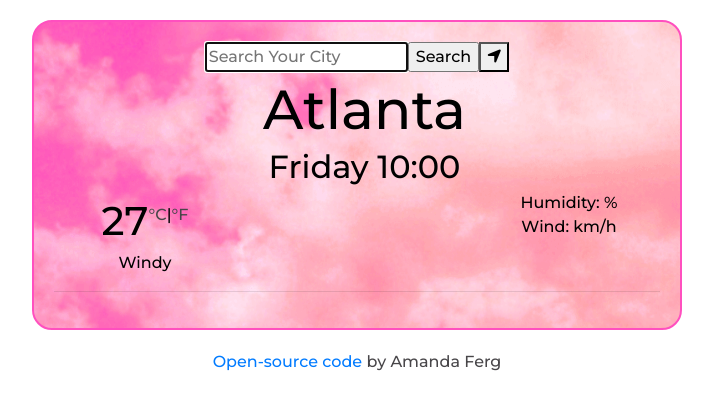
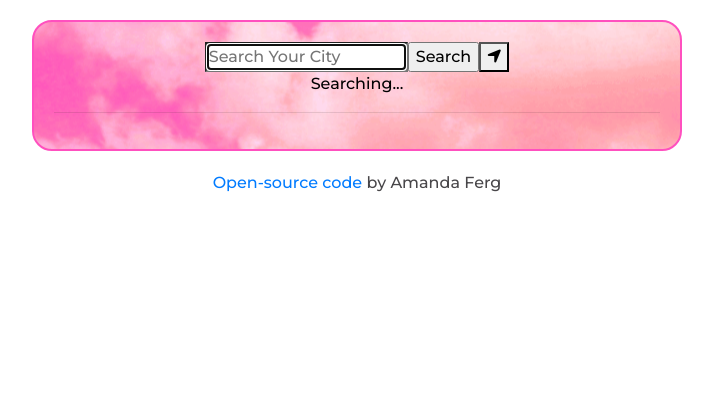
Before and after one commit to amanda-ferg/React-Weather, a React (Create React App) app: page / in a window 1280 px wide. Shown: the top 410 px of the page, without its empty margins (283-996 px from the left). Built offline with nearby package versions, Linux system fonts and the light colour scheme; no server answers.

Commit message:
Made search engine functional

```diff
--- a/src/App.js
+++ b/src/App.js
@@ -9,7 +9,7 @@ export default function App() {
     <div className="App">
       <div className="container">
         <div className="box" style={{ backgroundImage: `url(${background})` }}>
-          <Weather />
+          <Weather defaultCity="Atlanta"/>
           <hr />
           <Forecast />
         </div>
--- a/src/Weather.js
+++ b/src/Weather.js
@@ -3,25 +3,45 @@ import axios from "axios";
 import "./Weather.css";
 
 export default function Search() {
-    function handleResponse(response){
-      console.log(response.data);
+let [weatherData, setWeatherData] = useState({ ready: false});
+let [city, setCity] = useState("");
+
+    function displayWeather(response){
+      setWeatherData({
+      ready: true,
+      temperature: response.data.main.temp,
+      wind: response.data.wind.speed,
+      humidity: response.data.main.humidity,
+      description: response.data.weather[0].description,
+      date: "Friday 10:00",
+      icon: `http://openweathermap.org/img/wn/${response.data.weather[0].icon}@2x.png`
+      });
+    }
+
+
+    function handleSubmit(event) {
+    event.preventDefault();
+    const apiKey = `523153ffc9ade9361b141e46da936c85`;
+    let apiUrl = `https://api.openweathermap.org/data/2.5/weather?q=${city}&appid=${apiKey}&units=metric`;
+    axios.get(apiUrl).then(displayWeather);
   }
 
-    const apiKey = "586785607cf8eae0d989a3c8a3e3f7fb";
-    let city = "New York";
-    let apiUrl = `https://api.openweathermap.org/data/2.5/weather?q=${city}&appid=${apiKey}&units=metric`;
-    axios.get(apiUrl).then(handleResponse);
+  function updateCity(event) {
+    setCity(event.target.value);
+  }
 
+ if (weatherData.ready) {
   return(
     <div className="Weather">
         <div className="searchCity">
-            <form id="search-form">
+            <form id="search-form" onSubmit={handleSubmit}>
                 <input
-                    type="text"
+                    type="search"
                     placeholder="Search Your City"
                     autoComplete="off"
                     autoFocus="on"
                     id="search-input-text"
+                    onChange={updateCity}
                 />
                 <input type="submit" value="Search" id="search" />
                 <button id="locationButton">
@@ -29,13 +49,13 @@ export default function Search() {
                 </button>
             </form>
         </div>
-        <h1>Atlanta</h1>
+        <h1>{city}</h1>
         <h2>Friday 10:00</h2>
         <div className="row">
             <div className="col">
                 <li>
                     <span className="mainTemperature" id="temperature">
-                        27
+                        {Math.round(weatherData.temperature)}
                     </span>
                     <span className="tempType">
                     <a href="/" className="celsius" id="celsiusLink">
@@ -47,20 +67,41 @@ export default function Search() {
                     </a>
                     </span>
                 </li>
-                <li id="description">Windy</li>
+                <li id="description">{weatherData.description}</li>
             </div>
             <div class="col">
                 <img className="icon" id="weatherIcon" alt=""/>
              </div>
             <div className="col">
                 <li>
-                    Humidity: <span id="humidity"></span>%
+                    Humidity: {weatherData.humidity}%
                 </li>
                 <li>
-                    Wind: <span id="wind"></span> km/h
+                    Wind: {Math.round(weatherData.wind)} km/h
                 </li>
             </div>
         </div>
     </div>
   );
+ } else {
+     return (
+         <div className="searchCity">
+            <form id="search-form" onSubmit={handleSubmit}>
+                <input
+                    type="search"
+                    placeholder="Search Your City"
+                    autoComplete="off"
+                    autoFocus="on"
+                    id="search-input-text"
+                    onChange={updateCity}
+                />
+                <input type="submit" value="Search" id="search" />
+                <button id="locationButton">
+                    <i className="fas fa-location-arrow"></i>
+                </button>
+            </form>
+            <div>Searching...</div>
+        </div>
+     );
+ }
 }
```
